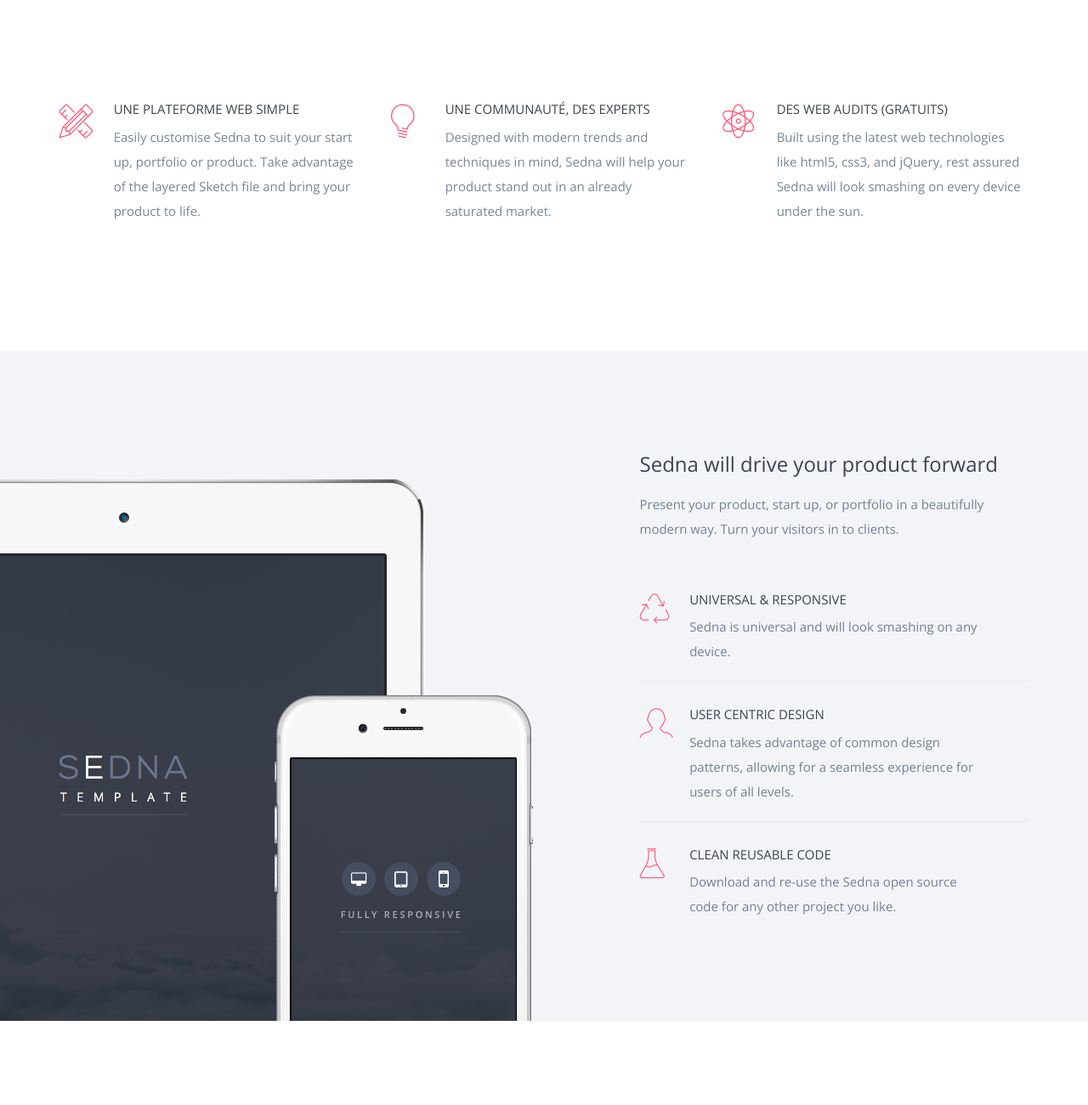
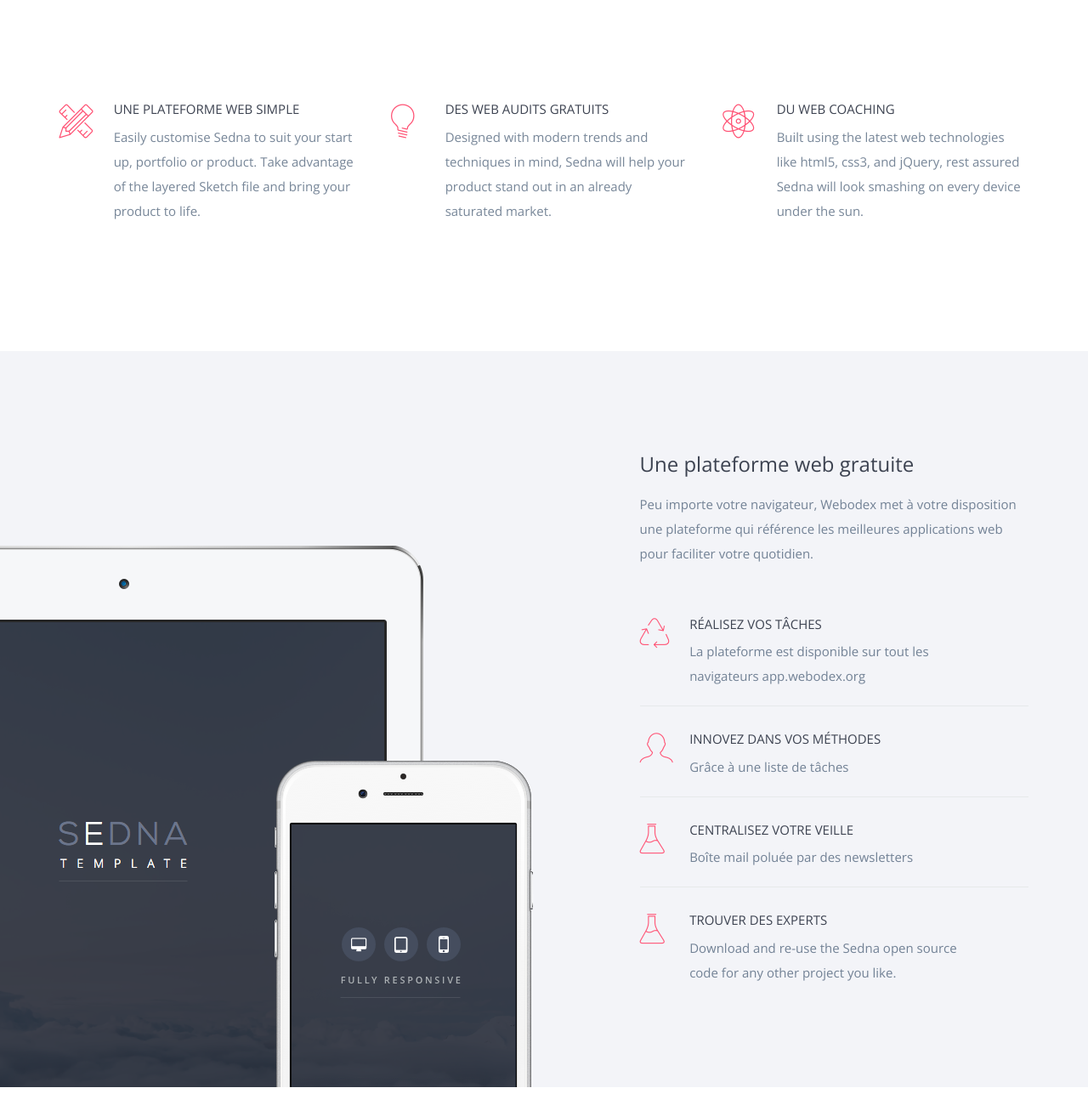
Before and after one commit to Webodex/webodex.github.io-old, a plain HTML site: page index.html in a window 1280 px wide. Shown: the part 760-2060 px from the top of the page at 85% size. Drawn offline with nearby package versions, Linux system fonts and the light colour scheme.

Commit message:
Changer les textes #1

```diff
--- a/index.html
+++ b/index.html
@@ -24,6 +24,7 @@
     <link rel="stylesheet" href="http://maxcdn.bootstrapcdn.com/font-awesome/4.3.0/css/font-awesome.min.css">
     <script src="js/vendor/modernizr-2.8.3-respond-1.4.2.min.js"></script>
 </head>
+
 <body id="top">
     <!--[if lt IE 8]>
     <p class="browserupgrade">You are using an <strong>outdated</strong> browser. Please <a href="http://browsehappy.com/">upgrade your browser</a> to improve your experience.</p>
@@ -36,9 +37,9 @@
                     <div class="header-nav">
                         <nav>
                             <ul class="primary-nav">
-                                <li><a href="#features">Plateforme</a></li>
-                                <li><a href="#assets">Communauté</a></li>
-                                <li><a href="#blog">Web audits (gratuits)</a></li>
+                                <li><a href="#features">Web 2.0</a></li>
+                                <li><a href="#features">Notre plateforme</a></li>
+                                <li><a href="#assets">Nos services</a></li>
                                 <li><a href="#blog">Feedbacks</a></li>
                             </ul>
                             <ul class="member-actions">
@@ -56,15 +57,16 @@
             <div class="row">
                 <div class="col-md-10 col-md-offset-1">
                     <div class="hero-content text-center">
-                        <h1>Le web évolue : profitez-en !</h1>
+                        <h1>Prenez l'ascenceur !</h1>
                         <p class="intro">Quelle que soit votre activité, Webodex simplifie votre quotidien en vous proposant<br />les meilleurs outils disponibles en deux clics dans votre navigateur web.</p>
-                        <a href="#" class="btn btn-fill btn-large btn-margin-right">Commencez ici, c'est gratuit (à venir)</a>
+                        <a href="#" class="btn btn-fill btn-large btn-margin-right">Utiliser la plateforme (gratuit)</a> <a href="#" class="btn btn-accent btn-large">Réserver un Web Audit (gratuit)</a>
                     </div>
                 </div>
             </div>
         </div>
         <div class="down-arrow floating-arrow"><a href="#intro"><i class="fa fa-angle-down"></i></a></div>
     </section>
+
     <section class="intro section-padding" id="intro">
         <div class="container">
             <div class="row">
@@ -82,7 +84,7 @@
                         <span data-icon="&#xe030;" class="icon"></span>
                     </div>
                     <div class="intro-content">
-                        <h5>Une communauté, des experts</h5>
+                    <h5>Des Web Audits gratuits</h5>
                         <p>Designed with modern trends and techniques in mind, Sedna will help your product stand out in an already saturated market.</p>
                     </div>
                 </div>
@@ -91,28 +93,29 @@
                         <span data-icon="&#xe046;" class="icon"></span>
                     </div>
                     <div class="intro-content last">
-                        <h5>Des web audits (gratuits)</h5>
+                        <h5>Du Web Coaching</h5>
                         <p>Built using the latest web technologies like html5, css3, and jQuery, rest assured Sedna will look smashing on every device under the sun.</p>
                     </div>
                 </div>
             </div>
         </div>
     </section>
+
     <section class="features section-padding" id="features">
         <div class="container">
             <div class="row">
                 <div class="col-md-5 col-md-offset-7">
                     <div class="feature-list">
-                        <h3>Sedna will drive your product forward</h3>
-                        <p>Present your product, start up, or portfolio in a beautifully modern way. Turn your visitors in to clients.</p>
+                        <h3>Une plateforme web gratuite</h3>
+                        <p>Peu importe votre navigateur, Webodex met à votre disposition une plateforme qui référence les meilleures applications web pour faciliter votre quotidien.</p>
                         <ul class="features-stack">
                             <li class="feature-item">
                                 <div class="feature-icon">
                                     <span data-icon="&#xe03e;" class="icon"></span>
                                 </div>
                                 <div class="feature-content">
-                                    <h5>Universal & Responsive</h5>
-                                    <p>Sedna is universal and will look smashing on any device.</p>
+                                    <h5>Réalisez vos tâches</h5>
+                                    <p>La plateforme est disponible sur tout les navigateurs app.webodex.org</p>
                                 </div>
                             </li>
                             <li class="feature-item">
@@ -120,8 +123,8 @@
                                     <span data-icon="&#xe040;" class="icon"></span>
                                 </div>
                                 <div class="feature-content">
-                                    <h5>User Centric Design</h5>
-                                    <p>Sedna takes advantage of common design patterns, allowing for a seamless experience for users of all levels.</p>
+                                    <h5>Innovez dans vos méthodes</h5>
+                                    <p>Grâce à une liste de tâches </p>
                                 </div>
                             </li>
                             <li class="feature-item">
@@ -129,7 +132,16 @@
                                     <span data-icon="&#xe03c;" class="icon"></span>
                                 </div>
                                 <div class="feature-content">
-                                    <h5>Clean reusable code</h5>
+                                    <h5>Centralisez votre veille</h5>
+                                    <p>Boîte mail poluée par des newsletters </p>
+                                </div>
+                            </li>
+                            <li class="feature-item">
+                                <div class="feature-icon">
+                                    <span data-icon="&#xe03c;" class="icon"></span>
+                                </div>
+                                <div class="feature-content">
+                                    <h5>Trouver des experts</h5>
                                     <p>Download and re-use the Sedna open source code for any other project you like.</p>
                                 </div>
                             </li>
@@ -146,6 +158,7 @@
         </div>
         <div class="responsive-feature-img"><img src="img/devices.png" alt="responsive devices"></div>
     </section>
+
     <section class="features-extra section-padding" id="assets">
         <div class="container">
             <div class="row">
@@ -163,6 +176,7 @@
         <div class="macbook-wrap wp3"></div>
         <div class="responsive-feature-img"><img src="img/macbook-pro.png" alt="responsive devices"></div>
     </section>
+
     <section class="hero-strip section-padding">
         <div class="container">
             <div class="col-md-12 text-center">
@@ -175,6 +189,7 @@
             </div>
         </div>
     </section>
+
     <section class="blog-intro section-padding" id="blog">
         <div class="container">
             <div class="row">
@@ -194,6 +209,7 @@
             </div>
         </div>
     </section>
+
     <section class="blog text-center">
         <div class="container-fluid">
             <div class="row">
@@ -255,6 +271,7 @@
             </div>
         </div>
     </section>
+
     <section class="testimonial-slider section-padding text-center">
         <div class="container">
             <div class="row">
@@ -282,6 +299,7 @@
             </div>
         </div>
     </section>
+
     <section class="sign-up section-padding text-center" id="download">
         <div class="container">
             <div class="row">
@@ -301,6 +319,7 @@
             </div>
         </div>
     </section>
+
     <section class="to-top">
         <div class="container">
             <div class="row">
@@ -310,6 +329,7 @@
             </div>
         </div>
     </section>
+
     <footer>
         <div class="container">
             <div class="row">
@@ -333,6 +353,7 @@
             </div>
         </div>
     </footer>
+
     <script src="http://ajax.googleapis.com/ajax/libs/jquery/1.11.2/jquery.min.js"></script>
     <script>window.jQuery || document.write('<script src="js/vendor/jquery-1.11.2.min.js"><\/script>')</script>
     <script src="bower_components/retina.js/dist/retina.js"></script>
```
